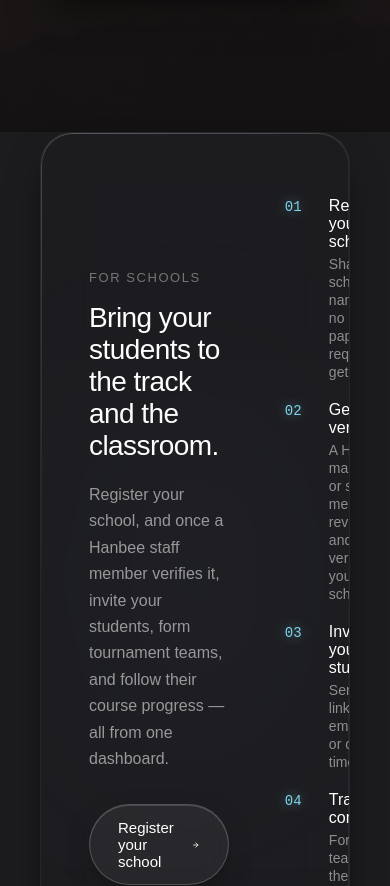
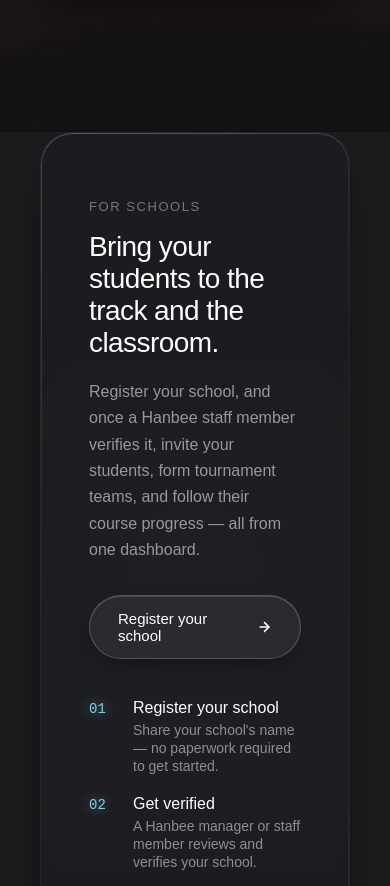
Before and after one commit to kavish2705-coder/LEARNING_PLATFORM_HANBEE, a Next.js app in the folder frontend/: page / in a window 390 px wide. Shown: the part 4140-5026 px from the top of the page. Built offline with nearby package versions, Linux system fonts and the light colour scheme.

Commit message:
style: fix educators section out-of-bounds on mobile by making the grid responsive

```diff
--- a/frontend/src/app/page.module.css
+++ b/frontend/src/app/page.module.css
@@ -180,3 +180,24 @@
   pointer-events: none;
   z-index: 0;
 }
+
+.schoolGrid {
+  display: grid;
+  grid-template-columns: 1.1fr 1fr;
+  gap: 56px;
+  align-items: center;
+}
+
+.aboutGrid {
+  display: grid;
+  grid-template-columns: 1fr 1fr;
+  gap: 40px;
+  align-items: start;
+}
+
+@media (max-width: 800px) {
+  .schoolGrid, .aboutGrid {
+    grid-template-columns: 1fr;
+    gap: 40px;
+  }
+}
--- a/frontend/src/app/page.tsx
+++ b/frontend/src/app/page.tsx
@@ -240,7 +240,7 @@ export default function Home() {
           padding: "0 40px 140px",
         }}
       >
-        <div className={styles.glassCard} style={{ maxWidth: "1200px", margin: "0 auto", borderRadius: "32px", padding: "64px 48px", display: "grid", gridTemplateColumns: "1.1fr 1fr", gap: "56px", alignItems: "center" }}>
+        <div className={`${styles.glassCard} ${styles.schoolGrid}`} style={{ maxWidth: "1200px", margin: "0 auto", borderRadius: "32px", padding: "64px 48px" }}>
           <div className={styles.orbBackground} style={{ opacity: 0.6 }}></div>
           <motion.div
             initial={{ opacity: 0, x: -30 }}
```
